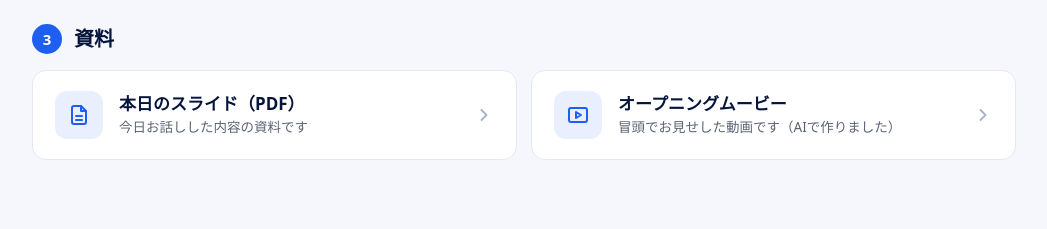
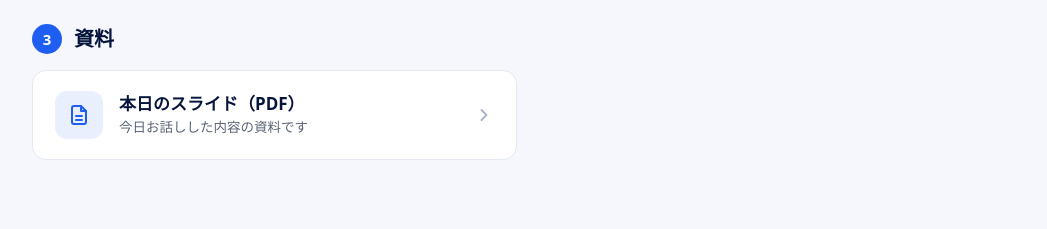
Before and after one commit to yudaiishii585/kyoshin, a plain HTML site: page index.html in a window 1280 px wide. Shown: the part 1064-1293 px from the top of the page, without its empty margins (116-1163 px from the left). Drawn offline with Linux system fonts and the light colour scheme.

Commit message:
オープニングムービーの項目を外す

```diff
--- a/index.html
+++ b/index.html
@@ -109,11 +109,6 @@ footer{max-width:1040px;margin:0 auto;padding:0 28px 48px;color:var(--sub);font-
       <span><b>本日のスライド（PDF）</b><small>今日お話しした内容の資料です</small></span>
       <svg class="go" width="20" height="20" viewBox="0 0 24 24" fill="none" stroke="currentColor" stroke-width="2.2" stroke-linecap="round" stroke-linejoin="round"><path d="m9 6 6 6-6 6"/></svg>
     </a>
-    <a class="link" href="opening.mp4" target="_blank" rel="noopener">
-      <span class="ico"><svg width="24" height="24" viewBox="0 0 24 24" fill="none" stroke="currentColor" stroke-width="2" stroke-linecap="round" stroke-linejoin="round"><rect x="3" y="5" width="18" height="14" rx="2"/><path d="m10 9 5 3-5 3z"/></svg></span>
-      <span><b>オープニングムービー</b><small>冒頭でお見せした動画です（AIで作りました）</small></span>
-      <svg class="go" width="20" height="20" viewBox="0 0 24 24" fill="none" stroke="currentColor" stroke-width="2.2" stroke-linecap="round" stroke-linejoin="round"><path d="m9 6 6 6-6 6"/></svg>
-    </a>
   </div>
 </main>
 <footer>DAIJOBU株式会社</footer>
```
